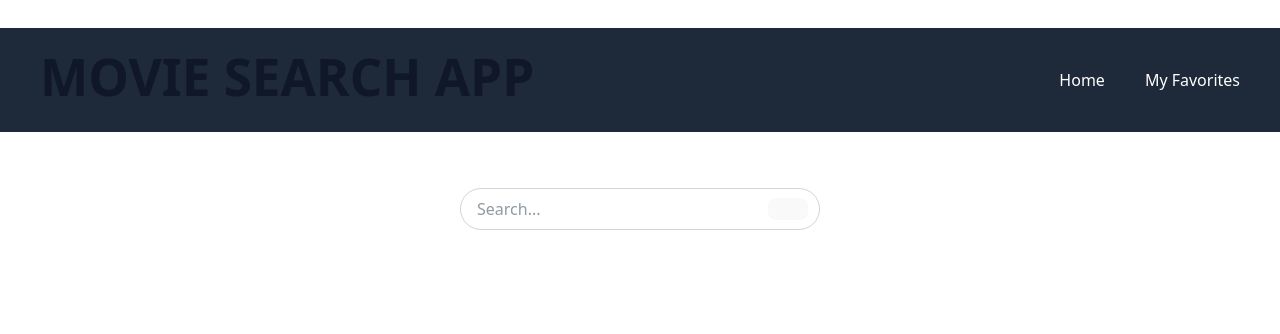
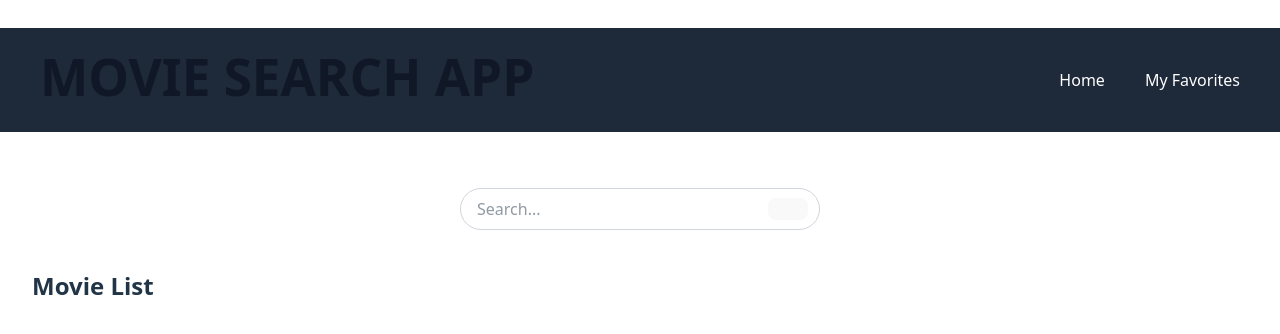
Before and after one commit to GEM-7/movie_search_app, a React (Vite) app: page / in a window 1280 px wide. Shown: the top 334 px of the page. Built offline with nearby package versions, Linux system fonts and the light colour scheme.

Commit message:
Render search data using movie card

```diff
--- a/src/components/MovieList.jsx
+++ b/src/components/MovieList.jsx
@@ -1,10 +1,26 @@
 // MovieList Component
 import SearchBar from "./SearchBar";
+import MovieCard from "./MovieCard";
+import { useMovieStore } from "../stores/movieSearchStore";
 
 export default function MovieList() {
+  const { movies, isLoading, error } = useMovieStore();
   return (
     <div>
+      {/* Search Bar */}
       <SearchBar className="mt-14" />
+      {/* Movie List */}
+      <div className="mt-10">
+        <h2 className="text-2xl font-bold ml-8 mb-4">Movie List</h2>
+
+        {isLoading && <p className="text-center font-extrabold text-gray-500">Loading...</p>}
+        {error && <p className="text-center font-extrabold text-red-500">Error: {error}</p>}
+
+        <div className="grid sm:grid-cols-1 md:grid-cols-2 lg:grid-cols-3 xl:grid-cols-4 gap-2 p-4 center">
+          {Array.isArray(movies) &&
+            movies.map((movie) => <MovieCard key={movie.id} movie={movie} />)}
+        </div>
+      </div>
     </div>
   );
 }
```
